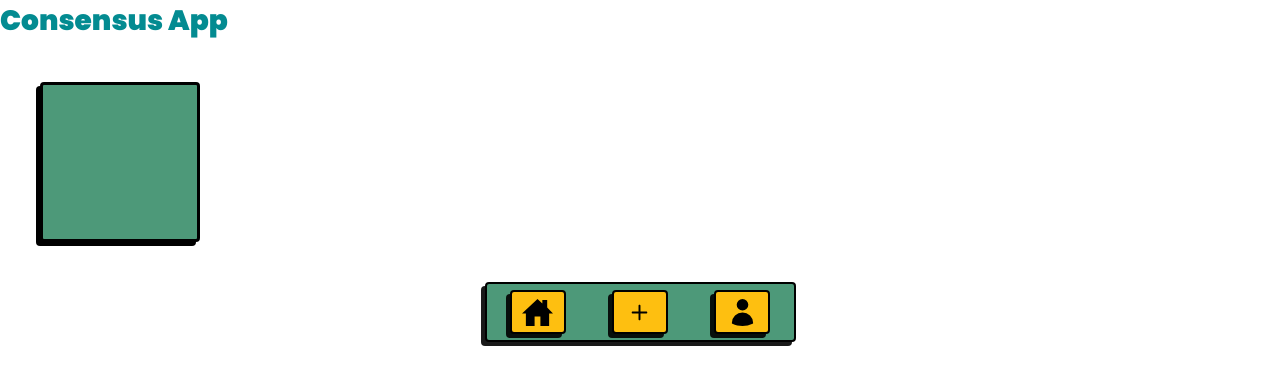
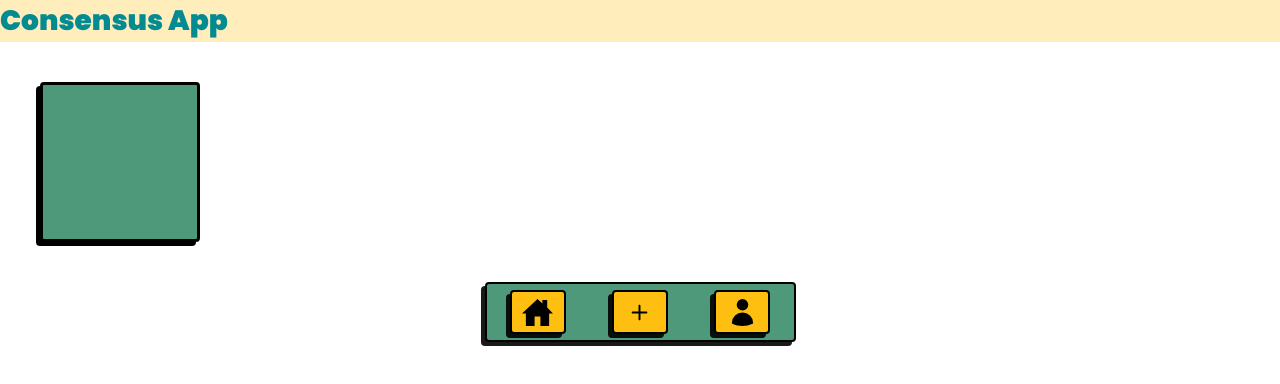
Before and after one commit to devhausleipzigacademy/camp9-final-project, a Next.js app: page / in a window 1280 px wide. Shown: the top 384 px of the page. Built offline with nearby package versions, Linux system fonts and the light colour scheme.

Commit message:
Adds new colors to tailwind config, a new .page class to globals.css.

```diff
--- a/app/globals.css
+++ b/app/globals.css
@@ -120,7 +120,11 @@
   /* body {
         @apply m-12 p-4 ...
     }; */
-
+  .page {
+    padding-top: 2.5rem;
+    padding-left: 2rem;
+    padding-bottom: 1.25rem;
+  }
   .title-black {
     font-family: 'Poppins';
     font-weight: 900;
--- a/tailwind.config.js
+++ b/tailwind.config.js
@@ -8,12 +8,24 @@ module.exports = {
   theme: {
     extend: {
       colors: {
-        teal: '#038B91',
-        green: '#4D9979',
-        peach: '#FA9A5D',
-        yellow: '#FEBF10',
-        yellowlight: '#FFEDBC',
+        teal: {
+          DEFAULT: '#038B91',
+          light: '#2F9CA1',
+        },
+        green: {
+          DEFAULT: '#4D9979',
+          light: '#79CB65',
+        },
+        peach: {
+          DEFAULT: '#FA9A5D',
+          light: '#FFB47D',
+        },
+        yellow: {
+          DEFAULT: '#FEBF10',
+          light: '#FFEDBC',
+        },
         grey: '#BCBCBC',
+        red: '#FA1911',
       },
       boxShadow: {
         shadow: '-4px 4px rgba(0, 0, 0, 0.9)',
```
